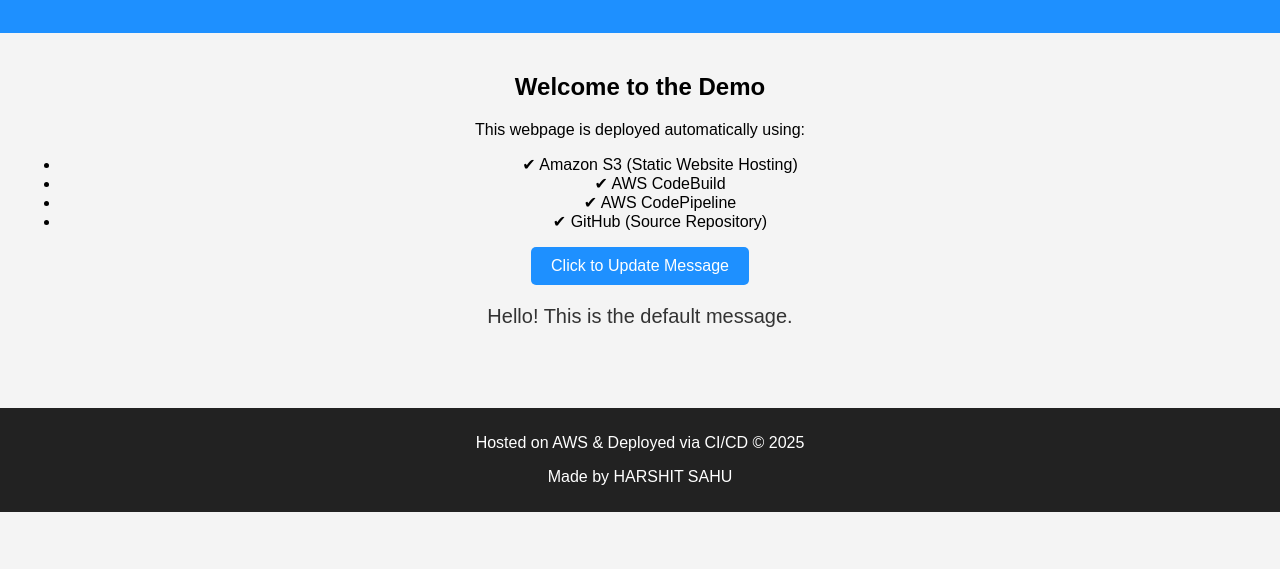
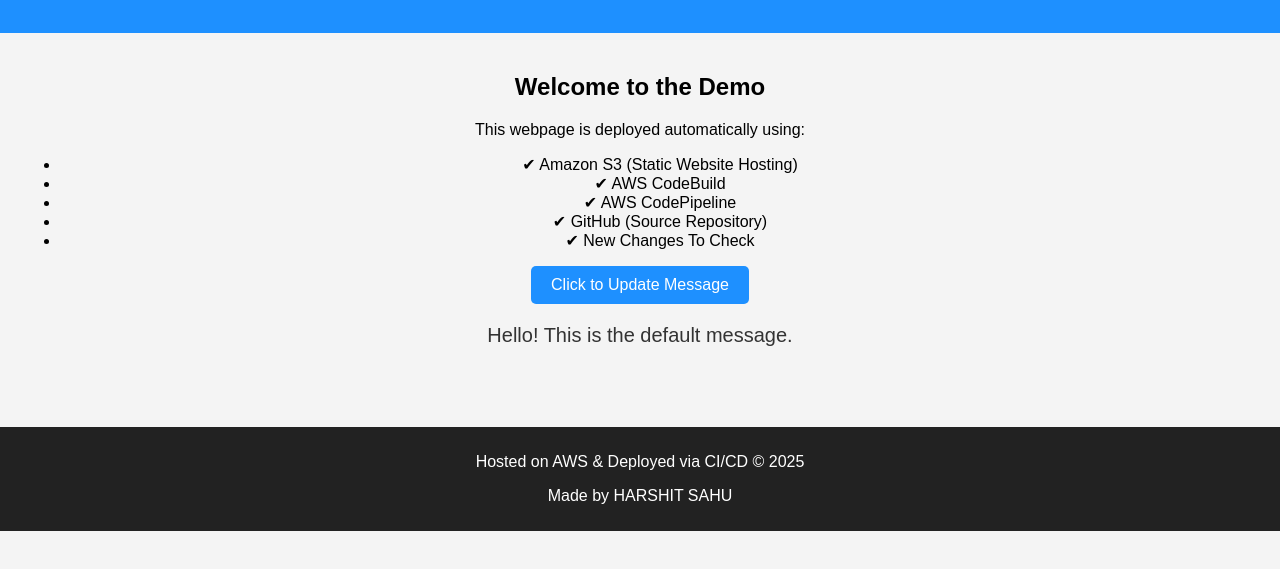
Before and after one commit to harshitsahu2311/aws-ci-cd-demo, a plain HTML site: page index.html in a window 1280 px wide. Shown: the part 121-690 px from the top of the page. Drawn offline with Linux system fonts and the light colour scheme.

Commit message:
Add new item to the list in index.html

```diff
--- a/index.html
+++ b/index.html
@@ -20,6 +20,7 @@
             <li>✔ AWS CodeBuild</li>
             <li>✔ AWS CodePipeline</li>
             <li>✔ GitHub (Source Repository)</li>
+            <li>✔ New Changes To Check</li>
         </ul>
 
         <button onclick="changeMessage()">Click to Update Message</button>
```
